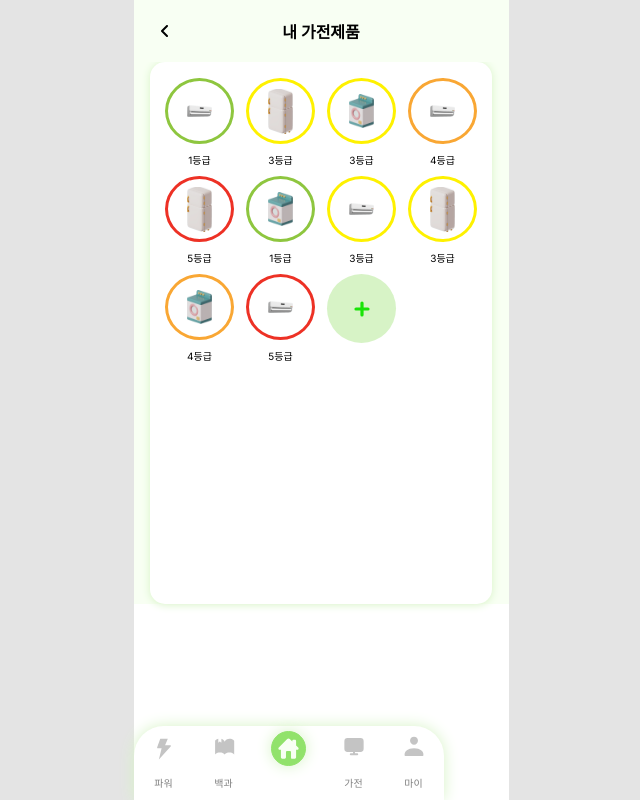
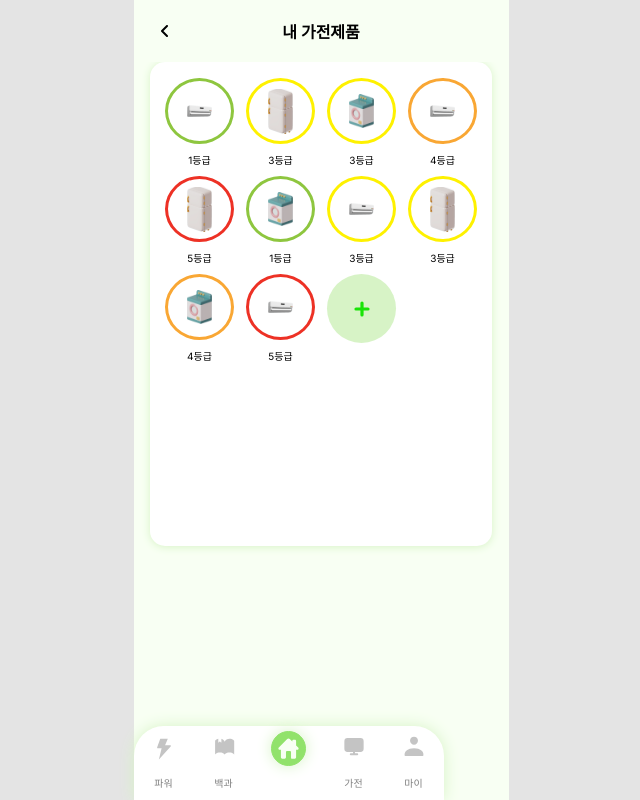
Before and after one commit to GreenSpark-greenspark/greenspark-frontend, a Next.js app: page /appliances in a window 1280 px wide. Shown: the whole page, without its empty margins (319-959 px from the left). Built offline with nearby package versions, Linux system fonts and the light colour scheme.

Commit message:
feat: 공통 컴포넌트 Box 분리

```diff
--- a/src/app/_component/appliances/MyAppliances.module.css
+++ b/src/app/_component/appliances/MyAppliances.module.css
@@ -4,25 +4,7 @@
   align-items: center;
 
   width: 100%;
-  min-height: 472px;
-
   background-color: #f8fff3;
-}
-
-.Box {
-  display: grid;
-  grid-template-columns: repeat(auto-fill, minmax(69px, 1fr));
-  gap: 9px 6px;
-  justify-items: center;
-  align-content: start;
-
-  width: 318px;
-  min-height: 510px;
-  padding: 16px 12px;
-
-  background-color: #ffffff;
-  border-radius: 15px;
-  box-shadow: 0px 1px 8px 0px #d7f3c6;
 }
 
 .AddCircle {
@@ -36,3 +18,11 @@
 
   background-color: #d7f3c6;
 }
+
+.GridLayout {
+  display: grid;
+  grid-template-columns: repeat(auto-fill, minmax(69px, 1fr));
+  gap: 9px 6px;
+  justify-items: center;
+  align-content: start;
+}
--- a/src/app/_component/appliances/MyAppliances.tsx
+++ b/src/app/_component/appliances/MyAppliances.tsx
@@ -1,15 +1,17 @@
+import { data } from "@/mock/appliances";
+import Box from "@/components/Box";
+import Link from "next/link";
+import Appliance from "./Appliance";
+import IconPlus from "@/../public/icon/power_plus.svg";
 import style from "./MyAppliances.module.css";
-import IconPlus from "@/../public/icon/power_plus.svg";
-import { data } from "@/mock/appliances";
-import Appliance from "./Appliance";
-import Link from "next/link";
 
-export default function Box() {
+export default function MyAppliances() {
   return (
     <div className={style.BoxWrapper}>
-      <div className={style.Box}>
+      <Box minHeight="452px">
+        <div className={style.GridLayout}>
           {data.map(item => (
-          <Link href={`/appliances/${item.id}`}>
+            <Link href={`/appliances/${item.id}`} key={item.id}>
               <Appliance id={item.id} grade={item.grade} type={item.type} />
             </Link>
           ))}
@@ -19,6 +21,7 @@ export default function Box() {
             </div>
           </Link>
         </div>
+      </Box>
     </div>
   );
 }
--- /dev/null
+++ b/src/app/appliances/(with-my-appliances)/[id]/page.module.css
@@ -0,0 +1,9 @@
+.BoxWrapper {
+    display: flex;
+    flex-direction: column;
+    justify-content: center;
+    align-items: center;
+
+    width: 100%;
+    background-color: #f8fff3;
+  }
--- /dev/null
+++ b/src/components/Box.module.css
@@ -0,0 +1,8 @@
+.CommonBox {
+  width: 318px;
+  padding: 1.6em 1.2em;
+
+  background-color: #ffffff;
+  border-radius: 1.5em;
+  box-shadow: 0em 0.1em 0.8em 0em #d7f3c6;
+}
--- /dev/null
+++ b/src/components/Box.tsx
@@ -0,0 +1,15 @@
+import { ReactNode } from "react";
+import style from "./Box.module.css";
+
+interface BoxProps {
+  children: ReactNode;
+  minHeight?: string;
+}
+
+export default function Box({ children, minHeight }: BoxProps) {
+  return (
+    <div className={style.CommonBox} style={{ minHeight }}>
+      {children}
+    </div>
+  );
+}
--- a/src/styles/globals.css
+++ b/src/styles/globals.css
@@ -1,5 +1,5 @@
 :root {
-  --background: #ffffff;
+  --background: #F8FFF3;
   --foreground: #000000;
   --html-background: #e4e4e4;
   --vh: 100%;
```
Also changed, not shown: src/app/appliances/add/page.tsx (+7 -1 lines). Lines whose indentation alone changed are shown as unchanged.
